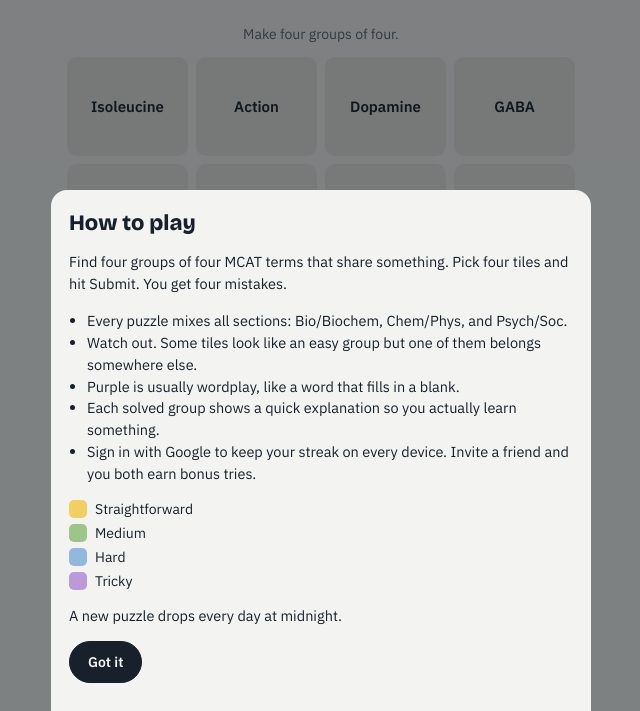
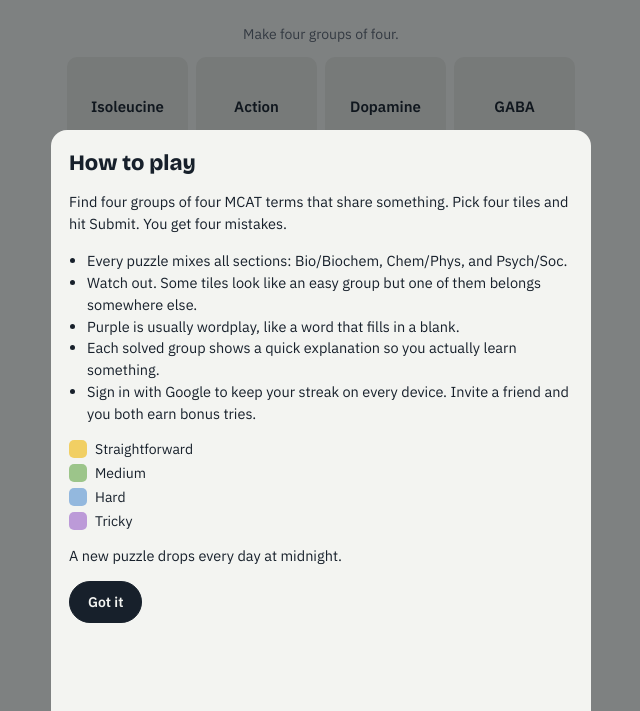
Before and after one commit to aaravmetai/linkage, a plain HTML site: page index.html in a window 1280 px wide. Shown: the part 89-800 px from the top of the page, without its empty margins (319-959 px from the left). Drawn offline with nearby package versions, Linux system fonts and the light colour scheme.

Commit message:
Add bottom clearance so overlays never cover buttons
Co-Authored-By: Claude Fable 5 <noreply@anthropic.com>
Claude-Session: https://claude.ai/code/session_01GTn83zNSgzgMidEzaCn4Pd

```diff
--- a/index.html
+++ b/index.html
@@ -37,7 +37,7 @@
 *{box-sizing:border-box}
 html,body{height:100%;margin:0}
 body{background:var(--paper);color:var(--ink);font-family:var(--body);-webkit-font-smoothing:antialiased}
-.wrap{max-width:540px;margin:0 auto;padding:16px 16px 40px;display:flex;flex-direction:column;gap:14px}
+.wrap{max-width:540px;margin:0 auto;padding:16px 16px 96px;display:flex;flex-direction:column;gap:14px}
 header{display:flex;align-items:flex-end;justify-content:space-between;gap:12px;border-bottom:2px solid var(--ink);padding-bottom:10px}
 .brand h1{font-family:var(--display);font-weight:800;font-size:34px;letter-spacing:-.03em;margin:0;line-height:1}
 .brand h1 span{color:var(--accent)}
@@ -84,7 +84,7 @@ header{display:flex;align-items:flex-end;justify-content:space-between;gap:12px;
 .stat span{font-size:11px;color:var(--muted)}
 .sheet{position:fixed;inset:0;background:rgba(10,14,18,.5);display:none;align-items:flex-end;justify-content:center;z-index:10}
 .sheet.on{display:flex}
-.panel{background:var(--paper);color:var(--ink);width:100%;max-width:540px;border-radius:16px 16px 0 0;padding:20px 18px 28px;max-height:85%;overflow:auto}
+.panel{background:var(--paper);color:var(--ink);width:100%;max-width:540px;border-radius:16px 16px 0 0;padding:20px 18px 88px;max-height:85%;overflow:auto}
 .panel h3{font-family:var(--display);font-weight:800;font-size:22px;margin:0 0 10px}
 .panel p,.panel li{font-size:14.5px;line-height:1.5}
 .panel ul{padding-left:18px}
```
